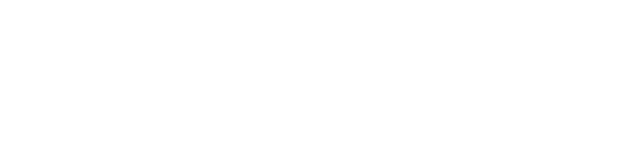
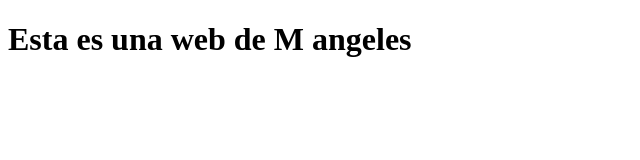
Before and after one commit to MaryGels/marygels.github.io, a plain HTML site: page index.html in a window 1280 px wide. Shown: the whole page, without its empty margins (0-640 px from the left). Drawn offline with Linux system fonts and the light colour scheme.

Commit message:
un titulo

```diff
--- a/index.html
+++ b/index.html
@@ -8,6 +8,7 @@
     <title>Document</title>
 </head>
 <body>
+    <h1> Esta es una web de M angeles</h1>
 
 </body>
 </html>
```
